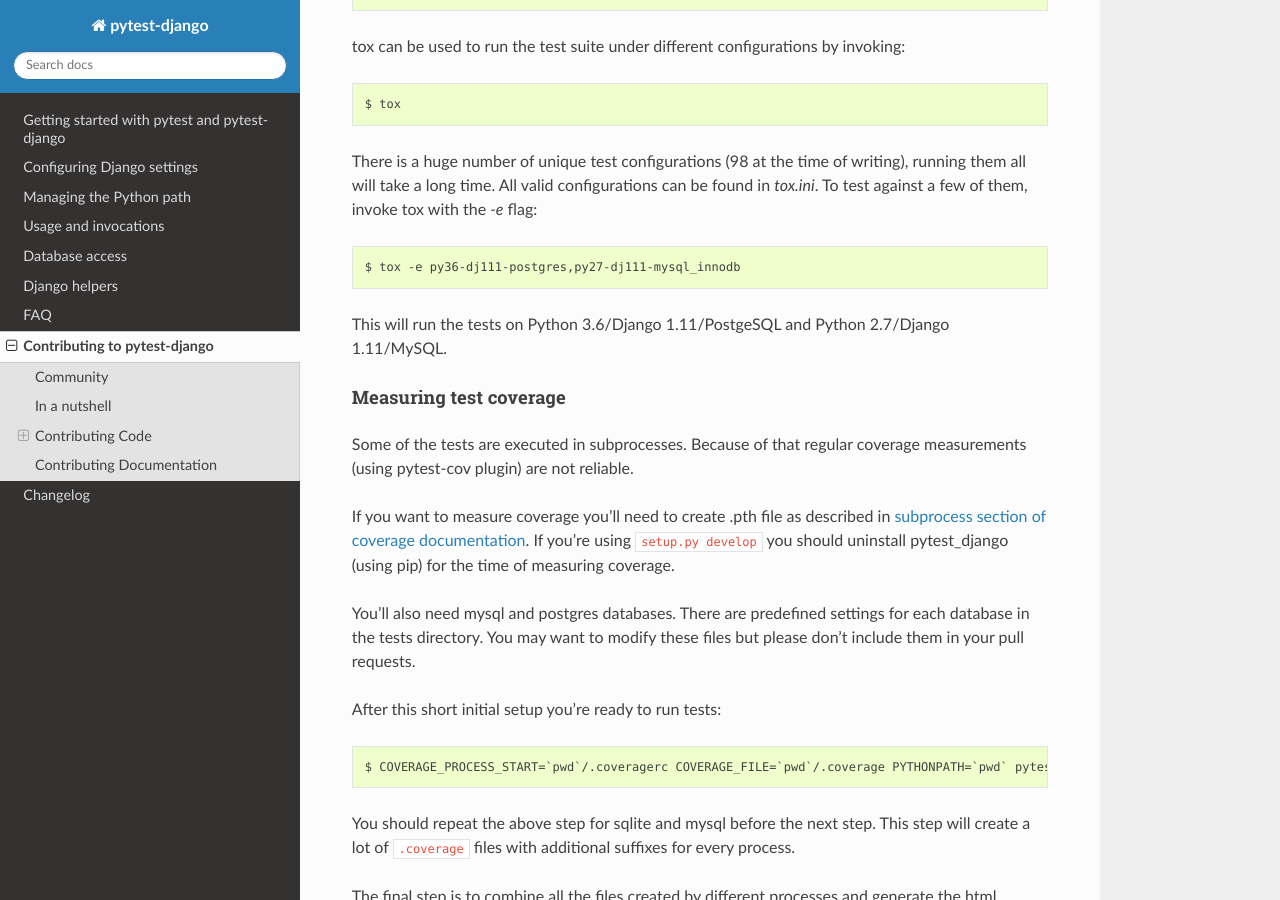
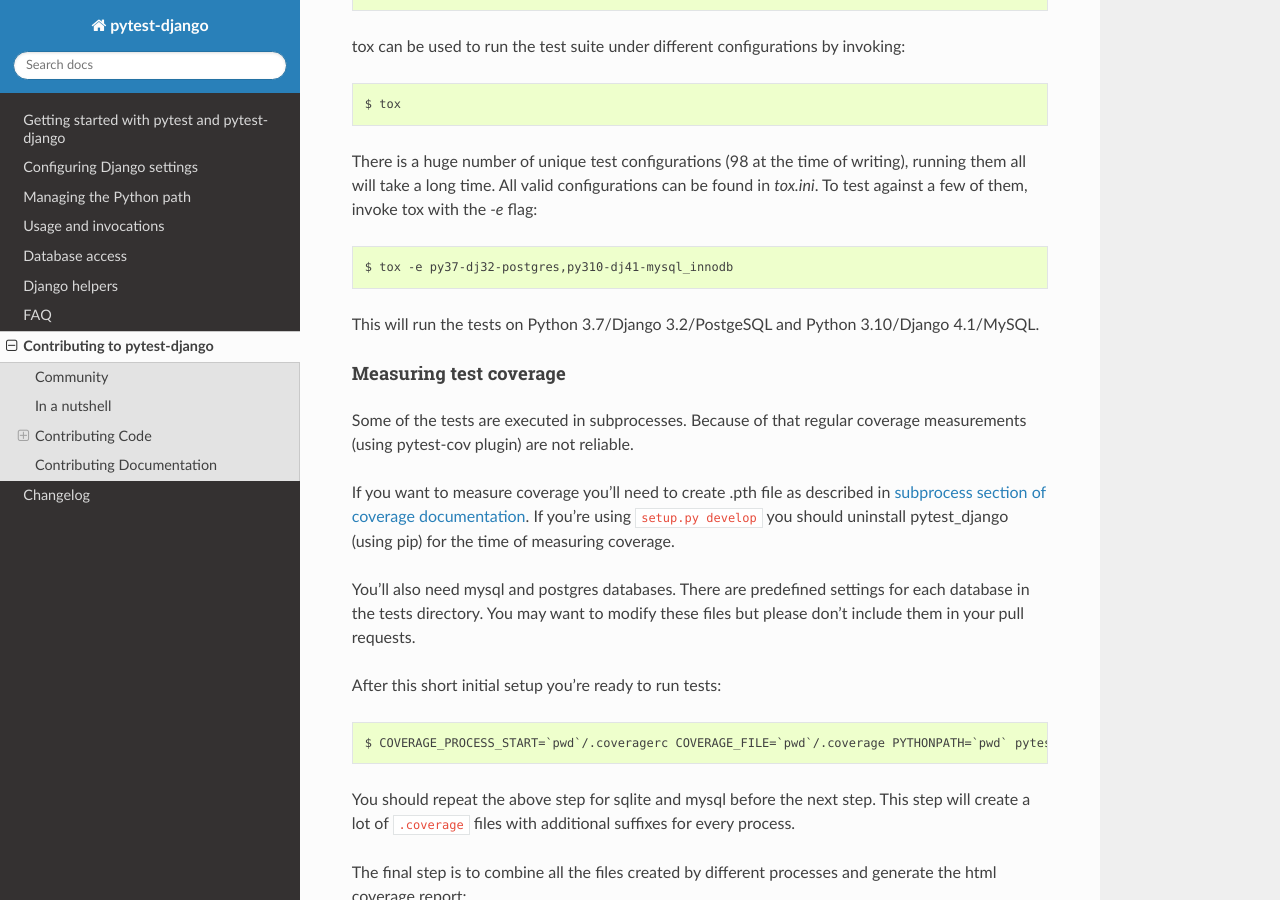
Before and after one commit to pytest-dev/pytest-django, a Sphinx documentation site: the page built from docs/contributing.rst, in a window 1280 px wide and 900 px high, scrolled down 2536 px. Built offline with Sphinx 7.4.7 and the Read the Docs theme 2.0.0, drawn with Linux system fonts in a browser that asks for light colours.

Commit message:
Drop support for Python 3.6

```diff
--- a/README.rst
+++ b/README.rst
@@ -34,7 +34,7 @@
 
   * Django: 3.2, 4.0 and latest main branch (compatible at the time of
     each release)
-  * Python: CPython>=3.6 or PyPy 3
+  * Python: CPython>=3.7 or PyPy 3
   * pytest: >=5.4
 
   For compatibility with older versions, use the pytest-django 3.*.* series.
--- a/docs/changelog.rst
+++ b/docs/changelog.rst
@@ -8,6 +8,8 @@
 ^^^^^^^^^^^^
 
 * Official Django 4.1 support.
+
+* Drop support for Python version 3.6.
 
 v4.5.2 (2021-12-07)
 -------------------
--- a/docs/contributing.rst
+++ b/docs/contributing.rst
@@ -140,10 +140,10 @@
 be found in `tox.ini`. To test against a few of them, invoke tox with the `-e`
 flag::
 
-    $ tox -e py36-dj111-postgres,py27-dj111-mysql_innodb
+    $ tox -e py37-dj32-postgres,py310-dj41-mysql_innodb
 
-This will run the tests on Python 3.6/Django 1.11/PostgeSQL and Python
-2.7/Django 1.11/MySQL.
+This will run the tests on Python 3.7/Django 3.2/PostgeSQL and Python
+3.10/Django 4.1/MySQL.
 
 
 Measuring test coverage
--- a/setup.cfg
+++ b/setup.cfg
@@ -20,7 +20,6 @@
     License :: OSI Approved :: BSD License
     Operating System :: OS Independent
     Programming Language :: Python
-    Programming Language :: Python :: 3.6
     Programming Language :: Python :: 3.7
     Programming Language :: Python :: 3.8
     Programming Language :: Python :: 3.9
@@ -34,7 +33,7 @@
 
 [options]
 packages = pytest_django
-python_requires = >=3.6
+python_requires = >=3.7
 setup_requires = setuptools_scm>=5.0.0
 install_requires = pytest>=5.4.0
 zip_safe = no
```
Also changed, not shown: 2 other files.
